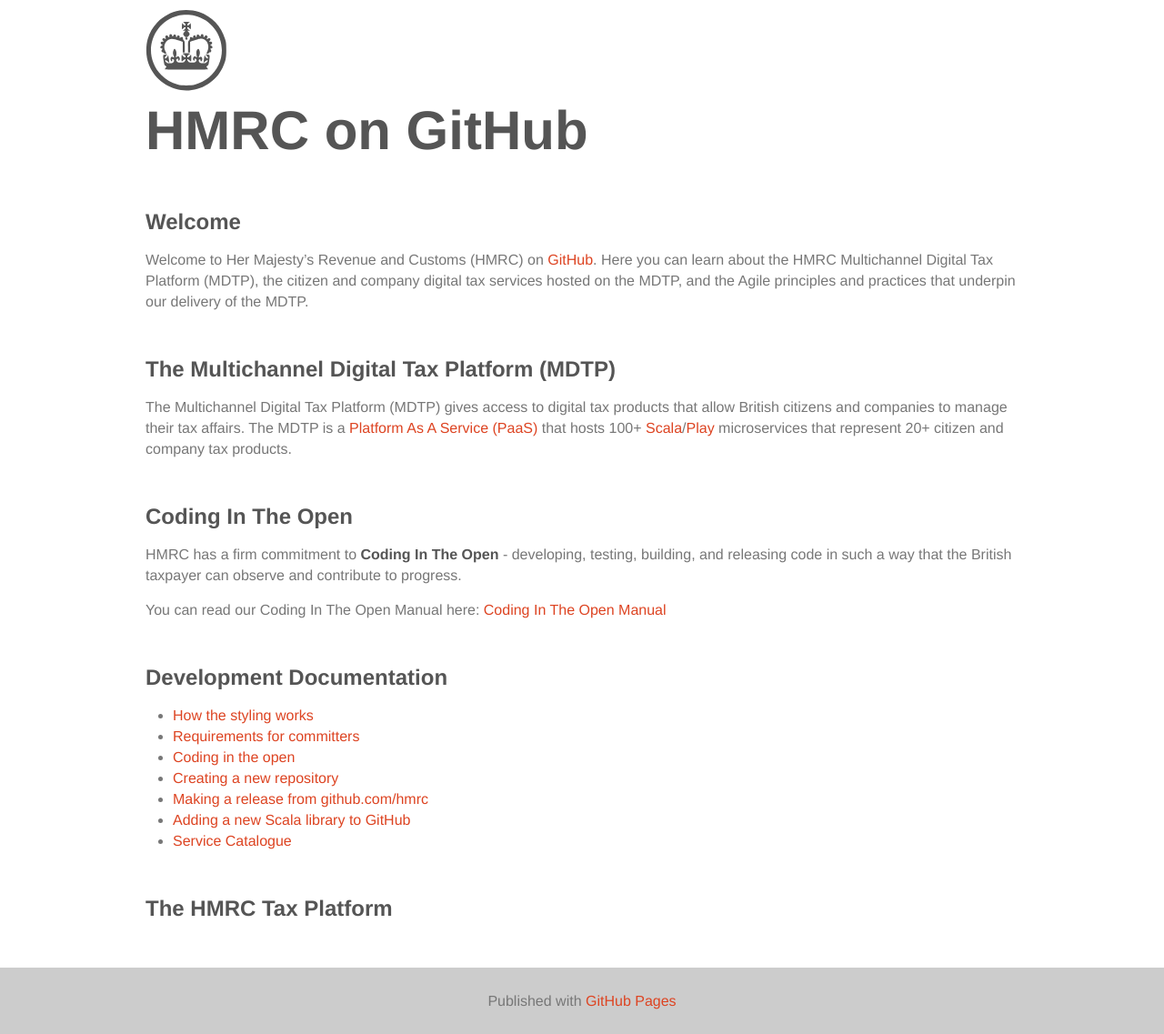
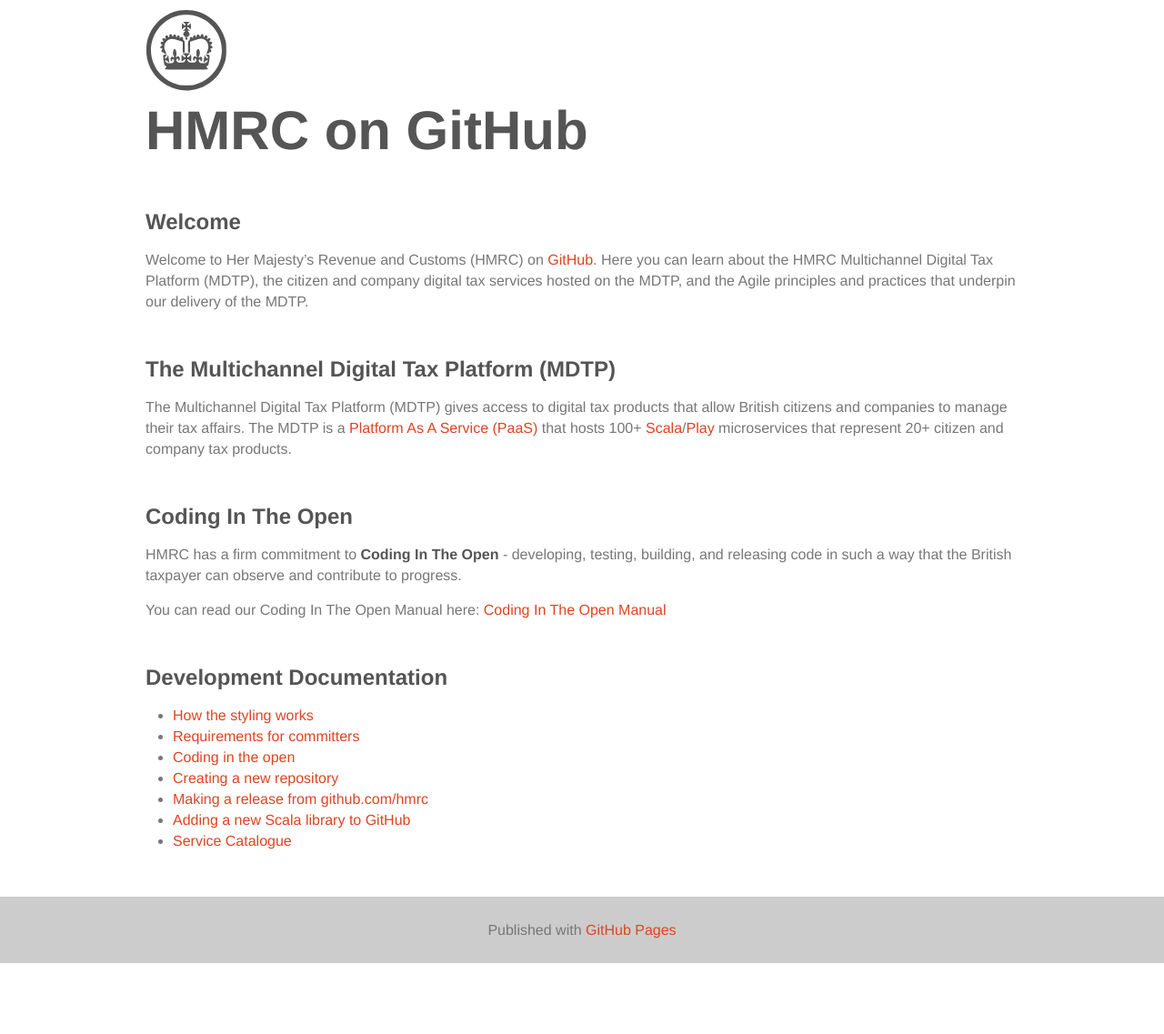
Before and after one commit to hmrc/hmrc.github.io, a Jekyll site: the page built from index.md, in a window 1280 px wide. Shown: the whole page at 91% size. Built offline with Jekyll 4.4.1, drawn with Linux system fonts in a browser that asks for light colours; nearby versions of some CDN libraries; after the commit the page ends 1059 px from its top, so only the background shows below that.

Commit message:
Remove tax-platform docs as they don't belong here

```diff
--- a/_config.yml
+++ b/_config.yml
@@ -13,4 +13,3 @@
 
 category-list:
     - Development Documentation
-    - The HMRC Tax Platform
```
